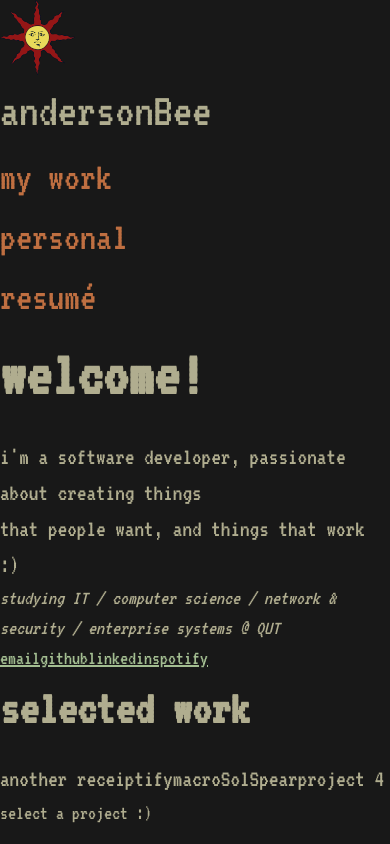
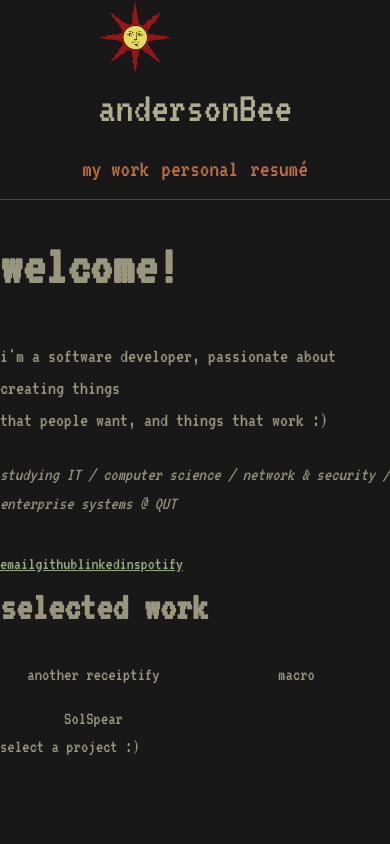
Before and after one commit to andybeecompsci/andybee_v2, a Next.js app: page / in a window 390 px wide. Built offline with nearby package versions, Linux system fonts and the light colour scheme.

Commit message:
added dynamic css for different view models

```diff
--- a/src/app/globals.css
+++ b/src/app/globals.css
@@ -14,61 +14,138 @@ body {
   color: var(--main-0);
   background: var(--background);
   font-family: var(--font-vt323);
-  overflow: hidden;
+  overflow: hidden; /* Default: no scroll */
+}
+
+@media (max-width: 640px) {
+  body {
+    overflow-y: auto; /* Enable vertical scroll only on mobile */
+    overflow-x: hidden;
+  }
+}
+
+/* Hide scrollbar for Chrome, Safari and Opera */
+body::-webkit-scrollbar {
+  display: none;
 }
 
 /* Layout Containers */
 .main-container {
-  /* styles inherited from Tailwind classes */
+  min-height: 100vh;
+  overflow: hidden; /* Default: no scroll */
+  position: relative;
+}
+
+@media (max-width: 640px) {
+  .main-container {
+    overflow-y: auto; /* Enable vertical scroll only on mobile */
+    overflow-x: hidden;
+  }
+}
+
+.main-container::-webkit-scrollbar {
+  display: none;
 }
 
 .header-container {
-  /* styles inherited from Tailwind classes */
+  display: flex;
+  align-items: center;
+  justify-content: space-between;
+  padding: 0;
+  margin-bottom: 1rem;
 }
 
-.content-grid {
-  /* styles inherited from Tailwind classes */
+.header-nav {
+  display: flex;
+  align-items: center;
 }
 
-/* Header Section */
-.header-logo-container {
-  width: 75px;
-  height: 75px;
-  color: var(--main-1);
-}
-
-.header-title {
-  color: var(--main-0);
-  font-size: 3rem;
-  text-transform: none;
+.header-nav-list {
+  display: flex;
+  flex-direction: row;
+  align-items: center;
+  gap: 1.5rem;
 }
 
 .header-nav-link {
   color: var(--main-1);
-  transition: opacity 0.2s ease;
+  transition: all 0.2s ease;
   font-size: 2.5rem;
+  display: inline-block;
+  padding: 0;
+  position: relative;
+  line-height: 1;
+}
+
+.nav-divider {
+  display: none; /* Hide dividers by default */
 }
 
 .header-nav-link:hover {
   opacity: 0.8;
+  transform: translateY(-1px);
+}
+
+@media (max-width: 640px) {
+  .header-container {
+    flex-direction: column;
+    gap: 0.5rem;
+    margin-bottom: 0.75rem;
+  }
+
+  .header-nav {
+    width: 100%;
+    margin-top: 0.25rem;
+    justify-content: center;
+  }
+
+  .header-nav-list {
+    gap: 0.75rem;
+    padding: 0.25rem 0;
+    justify-content: center;
+    width: 100%;
+    max-width: 600px;
+  }
+
+  .header-nav-link {
+    font-size: 1.5rem;
+  }
+
+  .nav-divider {
+    display: inline-block;
+    font-size: 1.5rem;
+  }
 }
 
 /* Content Section - Left */
 .hero-title {
-  font-size: 4rem;
+  font-size: 3.5rem;
   font-weight: 600;
-  margin-bottom: 1rem; /* Space between welcome! and description */
+  margin-bottom: 2rem;
+  color: var(--main-0);
+  opacity: 0.85;
 }
 
 .hero-description {
   color: var(--main-0);
-  font-size: 1.5rem;
+  font-size: 1.25rem;
+  line-height: 1.6;
+  margin-bottom: 1.5rem;
+  opacity: 0.85;
 }
 
 .hero-subtitle {
   color: var(--main-0);
-  font-size: 1.25rem;
+  font-size: 1.15rem;
   font-style: italic;
+  line-height: 1.6;
+  opacity: 0.7;
+  margin-bottom: 2rem;
+}
+
+/* studying text specific style */
+.hero-subtitle:last-of-type {
+  opacity: 0.8;
 }
 
 /* Social Links Section */
@@ -80,7 +157,8 @@ body {
   color: var(--main-2);
   text-decoration: underline;
   transition: color 0.2s ease;
-  font-size: 1.25rem;
+  font-size: 1.1rem;
+  opacity: 0.9;
 }
 
 .social-link:hover {
@@ -89,15 +167,16 @@ body {
 
 /* Content Section - Right */
 .projects-title {
-  font-size: 3rem;
+  font-size: 2.5rem;
   font-weight: 600;
   color: var(--main-0);
-  margin-bottom: 1rem;
+  margin-bottom: 1.5rem;
+  opacity: 0.85;
 }
 
 .project-grid {
   display: grid;
-  grid-template-columns: repeat(4, 1fr);
+  grid-template-columns: repeat(auto-fit, minmax(120px, 1fr));
   gap: 1rem;
 }
 
@@ -118,7 +197,11 @@ body {
 
 /* Dividers */
 .header-divider {
-  /* styles inherited from Tailwind classes */
+  display: block;
+  width: 100%;
+  height: 1px;
+  background: rgba(255, 255, 255, 0.2);
+  margin: 0.75rem 0 1.5rem 0;
 }
 
 .content-divider {
@@ -127,13 +210,16 @@ body {
 
 /* Project Section */
 .project-titles-grid {
-  /* styles inherited from Tailwind classes */
+  display: grid;
+  grid-template-columns: repeat(auto-fit, minmax(120px, 1fr));
+  gap: 1rem;
 }
 
 .project-title {
   color: var(--main-0);
   transition: color 0.2s ease;
-  font-size: 1.5rem;
+  font-size: 1.15rem;
+  opacity: 0.85;
 }
 
 .project-title:hover {
@@ -159,11 +245,56 @@ body {
 
 .project-description {
   color: var(--main-0);
-  font-size: 1.25rem;
+  font-size: 1.15rem;
   line-height: 1.6;
   white-space: pre-line;
+  opacity: 0.85;
 }
 
 .description-line {
   /* styles inherited from Tailwind classes */
 }
+
+/* custom scrollbar styling */
+.project-description::-webkit-scrollbar,
+.project-helper::-webkit-scrollbar {
+  width: 8px;
+}
+
+.project-description::-webkit-scrollbar-track,
+.project-helper::-webkit-scrollbar-track {
+  background: rgba(255, 255, 255, 0.1);
+  border-radius: 4px;
+}
+
+.project-description::-webkit-scrollbar-thumb,
+.project-helper::-webkit-scrollbar-thumb {
+  background: var(--main-2);
+  border-radius: 4px;
+  transition: background 0.2s ease;
+}
+
+.project-description::-webkit-scrollbar-thumb:hover,
+.project-helper::-webkit-scrollbar-thumb:hover {
+  background: var(--main-1);
+}
+
+/* Firefox scrollbar styling */
+.project-description,
+.project-helper {
+  scrollbar-width: thin;
+  scrollbar-color: var(--main-2) rgba(255, 255, 255, 0.1);
+}
+
+/* Header Section */
+.header-logo-container {
+  width: 75px;
+  height: 75px;
+  color: var(--main-1);
+}
+
+.header-title {
+  color: var(--main-0);
+  font-size: 2.75rem;
+  text-transform: none;
+}
--- a/src/app/page.tsx
+++ b/src/app/page.tsx
@@ -4,7 +4,7 @@ import Link from 'next/link'
 import Image from 'next/image'
 import { useState } from 'react'
 
-type ProjectKey = 'another receiptify' | 'macro' | 'SolSpear' | 'project 4';
+type ProjectKey = 'another receiptify' | 'macro' | 'SolSpear';
 
 export default function Home() {
   const [selectedProject, setSelectedProject] = useState<ProjectKey | null>(null);
@@ -39,16 +39,12 @@ export default function Home() {
            SolSpear offers a scalable and efficient solution for monitoring wallet activities directly through your Discord server\
            \n\n STILL IN DEVELOPMENT',
     },
-    {
-      title: 'project 4',
-      description: 'description for project 4 goes here',
-    },
   ];
 
   return (
-    <div className="main-container min-h-screen bg-[var(--background)] p-4">
+    <div className="main-container min-h-screen bg-[var(--background)] p-4 overflow-x-hidden">
       {/* Header */}
-      <header className="header-container flex justify-between items-center mb-4">
+      <header className="header-container flex flex-col sm:flex-row justify-between items-center">
         <div className="header-left-section flex items-center gap-4">
           <div className="header-logo-container">
             <Image
@@ -62,7 +58,7 @@ export default function Home() {
           <h1 className="header-title">andersonBee</h1>
         </div>
         <nav className="header-nav">
-          <ul className="header-nav-list flex space-x-8">
+          <ul className="header-nav-list">
             <li><Link href="/" className="header-nav-link">my work</Link></li>
             <li><Link href="/personal" className="header-nav-link">personal</Link></li>
             <li><Link href="#resume" className="header-nav-link">resumé</Link></li>
@@ -73,30 +69,30 @@ export default function Home() {
       {/* Navbar Divider */}
       <div className="header-divider w-full h-[1px] bg-white/20 mb-5"></div>
 
-      <div className="content-grid grid grid-cols-2 gap-20 relative py-0">
+      <div className="content-grid grid grid-cols-1 sm:grid-cols-2 gap-10 sm:gap-20 relative py-0">
         {/* Left Column */}
         <div className="content-left-section">
           <h2 className="hero-title">welcome!</h2>
           <p className="hero-description mb-8">
-            i'm a software developer, passionate about creating things<br />
+            i'm a software developer, passionate about creating things<br className="hidden sm:inline" />
             that people want, and things that work :)
           </p>
           <p className="hero-subtitle mb-8">
             studying IT / computer science / network & security / enterprise systems @ QUT
           </p>
-          <div className="social-links-container flex space-x-6">
-            <Link href="#" className="social-link">email</Link>
-            <Link href="#" className="social-link">github</Link>
-            <Link href="#" className="social-link">linkedin</Link>
-            <Link href="#" className="social-link">spotify</Link>
+          <div className="social-links-container flex flex-wrap gap-4 sm:gap-0 sm:space-x-6 justify-center sm:justify-start">
+            <Link href="mailto:andersonjbee@gmail.com" className="social-link" target="_blank" rel="noopener noreferrer">email</Link>
+            <Link href="https://github.com/andybeecompsci" className="social-link" target="_blank" rel="noopener noreferrer">github</Link>
+            <Link href="https://www.linkedin.com/in/anderson-be3" className="social-link" target="_blank" rel="noopener noreferrer">linkedin</Link>
+            <Link href="https://open.spotify.com/user/y74axlou6bkr879jlvxsyptdt?si=af1ff70ecb36432b" className="social-link" target="_blank" rel="noopener noreferrer">spotify</Link>
           </div>
         </div>
 
-        {/* Vertical Divider */}
-        <div className="content-divider absolute left-1/2 top-0 w-[1px] h-[265%] bg-white/20 transform -translate-x-1/2"></div>
+        {/* Vertical Divider - Hide on mobile */}
+        <div className="content-divider hidden sm:block absolute left-1/2 top-0 w-[1px] h-[265%] bg-white/20 transform -translate-x-1/2"></div>
 
         {/* Right Column */}
-        <div className="content-right-section">
+        <div className="content-right-section mt-10 sm:mt-0">
           <h2 className="projects-title mb-8">selected work</h2>
           {/* Top project line */}
           <div className="project-line w-full h-[1px] bg-white/20 mb-4"></div>
@@ -157,7 +153,7 @@ export default function Home() {
                 </>
               )}
 
-              <p className="project-description text-white/60">
+              <p className="project-description text-white/60 max-h-[60vh] overflow-y-auto pr-2">
                 {selectedProject
                   ? <>
                       {projects.find(p => p.title === selectedProject)?.description}
@@ -177,7 +173,6 @@ export default function Home() {
                     </>
                   : 'select a project :)'}
               </p>
-              {/* <div className="description-line w-full h-[1px] bg-white/20"></div> */}
             </div>
           </div>
         </div>
```
Also changed, not shown: src/app/personal/page.tsx (+21 -21 lines).
